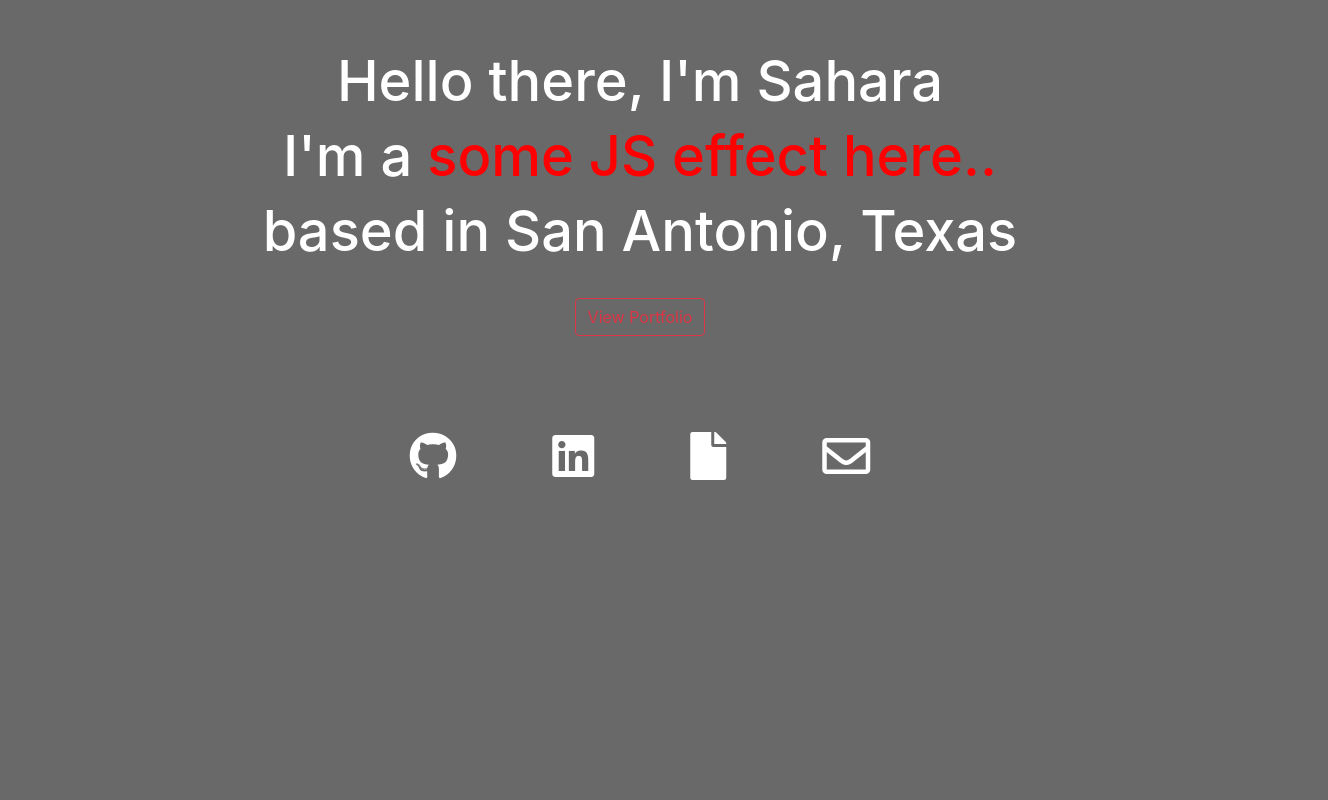
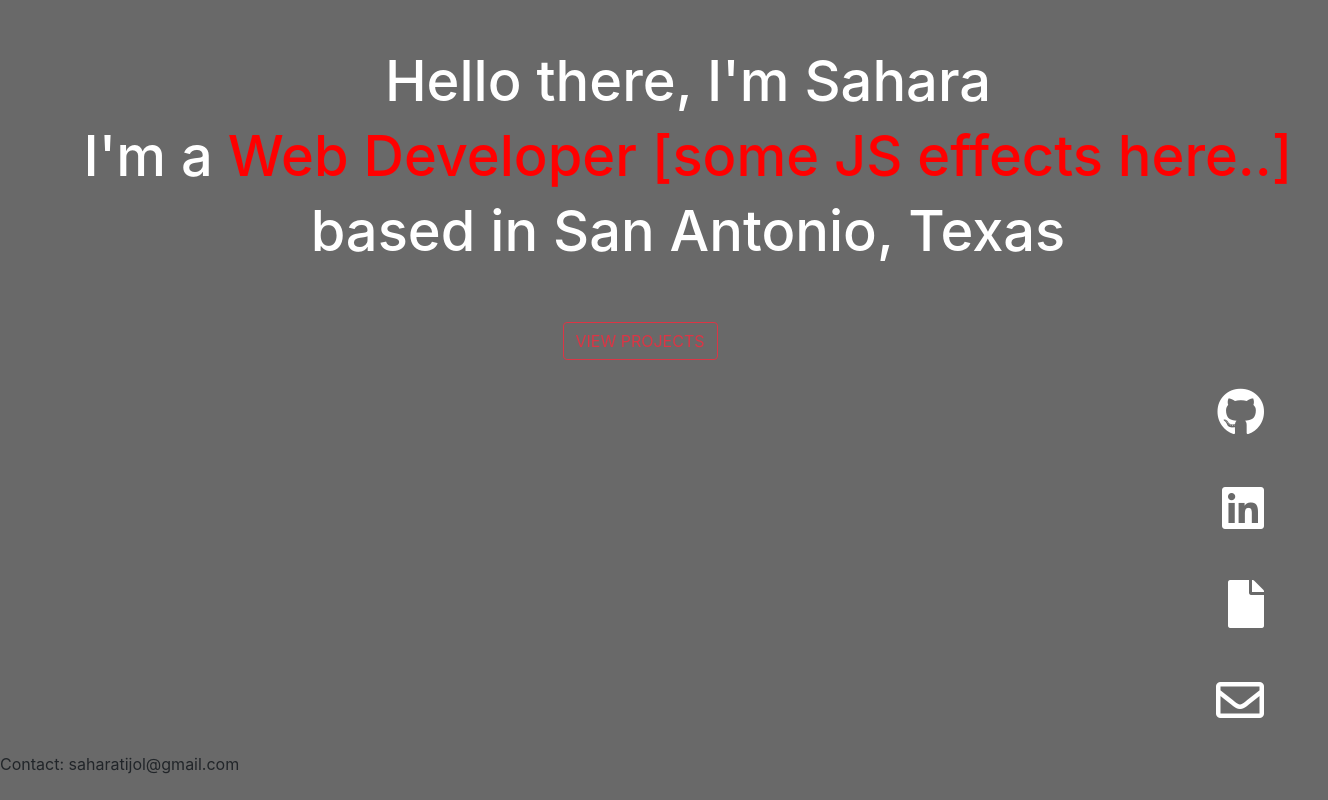
Before and after one commit to saharatijol/saharatijol.github.io, a plain HTML site: page index.html in a window 1280 px wide. Shown: the whole page, 1328 px wide, since content can reach past the window. Drawn offline with nearby package versions, Linux system fonts and the light colour scheme.

Commit message:
working on footer

```diff
--- a/index.html
+++ b/index.html
@@ -8,32 +8,26 @@
     <link rel="stylesheet" href="style.css">
 </head>
 <body>
-<main class="container">
-    <div class="heading mt-5">
+
+    <div class="heading d-flex flex-column align-items-center justify-content-center m-5">
         <h1>Hello there, I'm Sahara </h1>
-        <h1>I'm a <span>some JS effect here..</span></h1>
+        <h1>I'm a <span>Web Developer [some JS effects here..]</span></h1>
         <h1>based in San Antonio, Texas</h1>
     </div>
-    <div>
-        <button class="btn btn-outline-danger rounded-2 my-4">View Portfolio</button>
+    <div class="portfolio d-flex justify-content-center">
+        <button class="project-button btn btn-outline-danger rounded-2">VIEW PROJECTS</button>
     </div>
 
-    <section class="my-4">
-        <div class="d-flex justify-content-around mx-3">
-            <a href="#"><i class="links fab fa-github fa-3x"></i></a>
-            <a href="#"><i class="links fab fa-linkedin fa-3x"></i></a>
-            <a href="#"><i class="links fas fa-file fa-3x"></i></a>
-            <a href="#"><i class="links far fa-envelope fa-3x"></i></a>
-        </div>
 
+<div class="link-group d-flex justify-content-around my-1 mx-3">
+    <a href="#"><i class="links fab fa-github fa-3x"></i></a>
+    <a href="#"><i class="links fab fa-linkedin fa-3x"></i></a>
+    <a href="#"><i class="links fas fa-file fa-3x"></i></a>
+    <a href="#"><i class="links far fa-envelope fa-3x"></i></a>
+</div>
 
-<!--        <ul>-->
-<!--            <li><i class="fab fa-github">Github</i></li>-->
-<!--            <li><i class="fab fa-linkedin">LinkedIn</i></li>-->
-<!--            <li><i class="fas fa-file">Resume</i></li>-->
-<!--            <li><i class="far fa-envelope">Email</i></li>-->
-<!--        </ul>-->
-    </section>
-</main>
+<footer class="footer">
+    <div>Contact: saharatijol@gmail.com</div>
+</footer>
 </body>
 </html>
--- a/style.css
+++ b/style.css
@@ -1,27 +1,25 @@
 body {
     background-color: dimgrey;
+    margin: 0;
+    padding: 0;
+    width: 100%;
 }
 h1 {
     color: white;
-    text-align: center;
     font-size: 56px;
 }
 span {
     color: red;
 }
-.container {
-    display: flex;
-    flex-direction: column;
-    align-items: center;
-}
+
 
 .heading {
-    width: 75%;
+    width: 100%;
 }
 
 .links {
     border-radius: 50%;
-    margin: 3rem 3rem;
+    margin: 1.5rem 2rem;
 }
 
 a {
@@ -31,3 +29,15 @@ a {
 a:hover{
     color: red;
 }
+
+.link-group {
+    display: flex;
+    flex-direction: column;
+    align-items: flex-end;
+    width: 100%;
+}
+
+.portfolio {
+    display: flex;
+
+}
```
